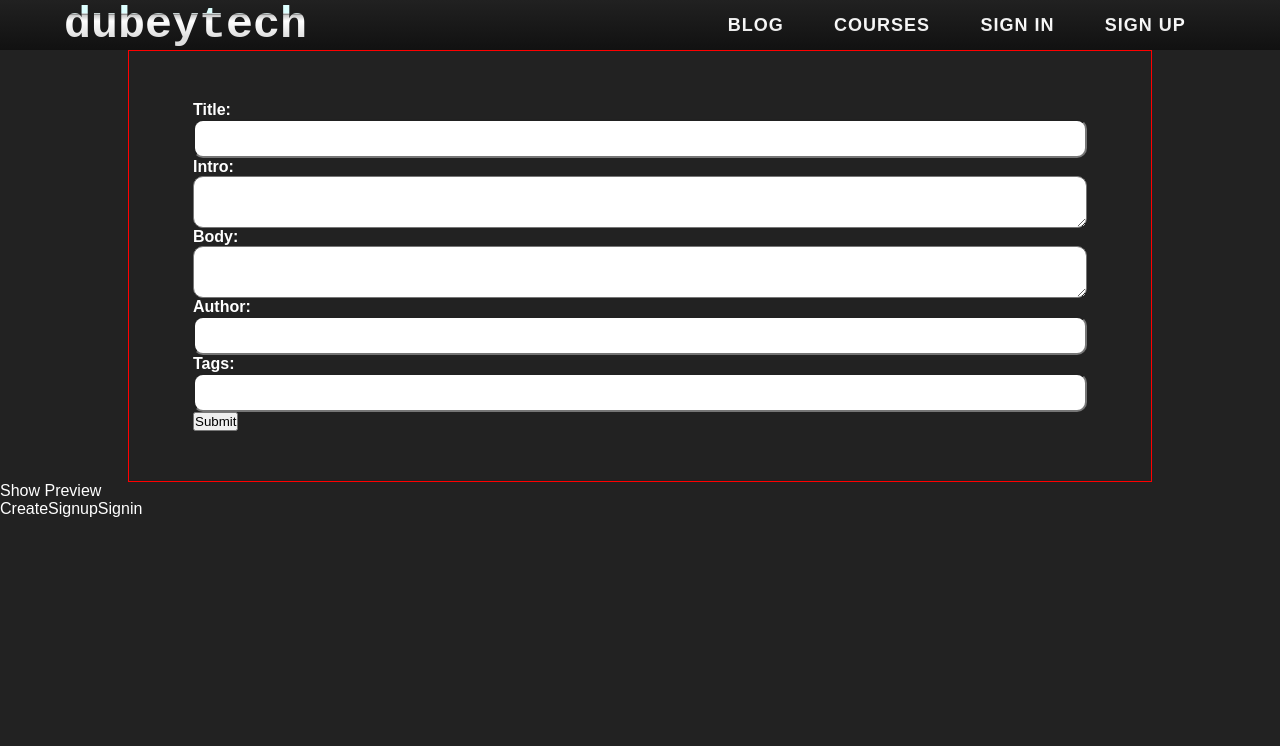
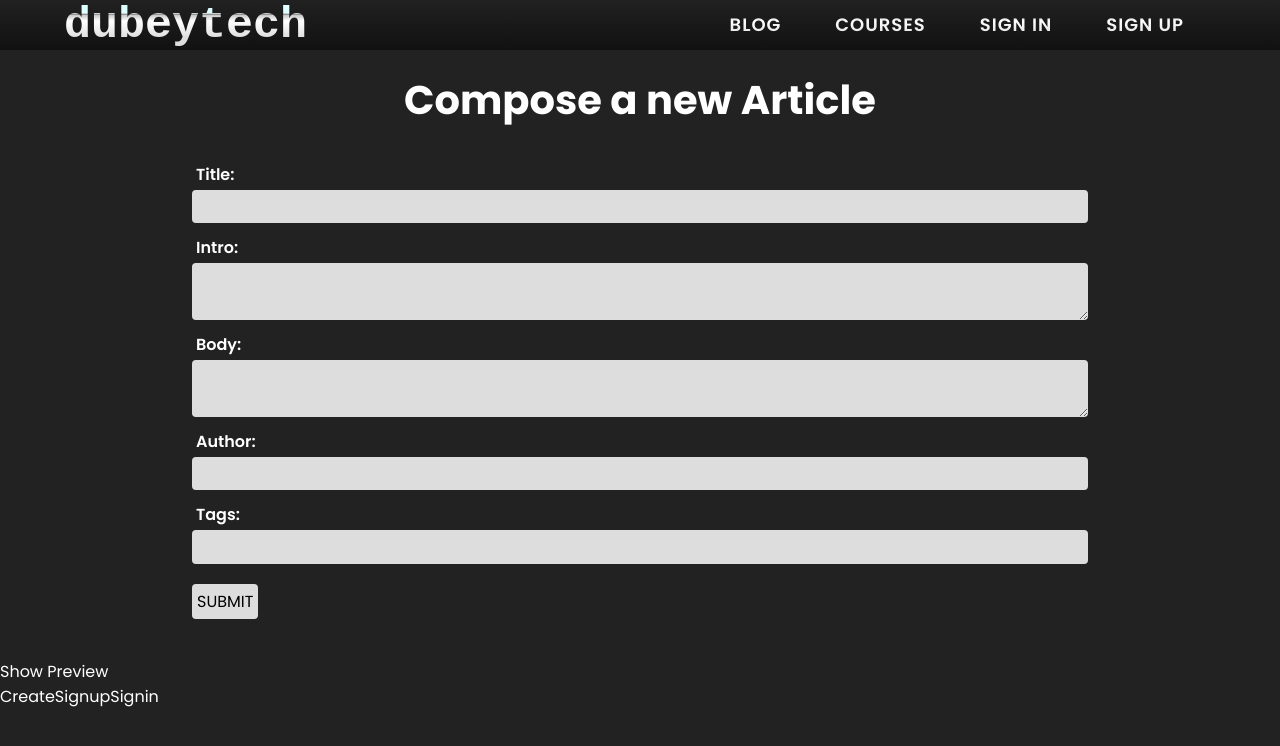
Before and after one commit to dubey-prashant/blog-frontend, a React app: page /create in a window 1280 px wide. Built offline with nearby package versions, Linux system fonts and the light colour scheme; some packages are replaced by stand-ins of ours.

Commit message:
article form field css complete

```diff
--- a/src/components/articles/ArticlesList.js
+++ b/src/components/articles/ArticlesList.js
@@ -8,14 +8,12 @@ const ArticlesList = ({ articles }) => {
           <img src="http://place-puppy.com/500x200" alt={article.title} />
           <div className="content">
             <h2>
-              {/* <a href={`/article/${article._id}`}>{article.title}</a> */}
               <a href={`/article/${article._id}`}>
-                How to center a div in css the easy way?
+                {article.title}
               </a>
             </h2>
             <p className='cc'>{article.author} | {new Date(article.date).toDateString()}</p>
-            {/* <p className='summary'>{article.intro}</p> */}
-            <p className='summary'> Lorem adipisicing elit. Facere, accusantium vero qui neque sequi optio atque laborum eveniet perferendis consequatur vel ratione, dolorem modi velit aliquam et ipsa porro? Pariatur. </p>
+            <p className='summary'>{article.intro}</p>
           </div>
         </div>
       ))
--- a/src/components/articles/CreateArticle.js
+++ b/src/components/articles/CreateArticle.js
@@ -36,6 +36,7 @@ const CreatePost = () => {
   }
   return (
     <>
+      <h2 className="form-title">Compose a new Article</h2>
       <ArticleFormField
         article={article}
         setArticle={setArticle}
--- a/src/components/articles/FullArticle.js
+++ b/src/components/articles/FullArticle.js
@@ -34,11 +34,11 @@ const FullArticle = () => {
   // Function for delete request --end
 
   return (
-    <div className="container">
+    <>
       {isLoading && <Loader />}
       {!isLoading && <>{error && <div className='errorDiv'>{error}</div>}
         {article &&
-          <div className="Article">
+          <article className="FullArticle">
             {/* MetaInfo */}
             <MetaInfo
               title={article.title}
@@ -48,18 +48,16 @@ const FullArticle = () => {
             <h2 className="title">
               {article.title}
             </h2>
-            <div dangerouslySetInnerHTML={{ __html: marked(article.content) }} className="articleBody"></div>
-            <br />
-            <br />
-            <p className="author">
-              Author - {article.author}.
-            </p>
+            <p className='cc'>{article.author} | {new Date(article.date).toDateString()}</p>
+            <div dangerouslySetInnerHTML={{ __html: marked(article.content) }} className="articleBody">
+            </div>
+
             <button><Link to={`/update/${article._id}`}>Update</Link></button>
             <button onClick={handleDelete}>delete</button>
-          </div>
+          </article>
         }</>
       }
-    </div>
+    </>
   )
 }
 
--- a/src/components/articles/UpdateArticle.js
+++ b/src/components/articles/UpdateArticle.js
@@ -60,6 +60,7 @@ const UpdatePost = () => {
   }
   return (
     <>
+      <h2 className="form-title">Update the Article</h2>
       {loadingData && <div>Loading...</div>}
       {error && <div>{error}</div>}
       {(!loadingData && !error) &&
--- a/src/scss/main.scss
+++ b/src/scss/main.scss
@@ -13,7 +13,7 @@ $secondarColor: #fff;
 * {
   margin: 0;
   padding: 0;
-  font-family: sans-serif;
+  font-family: 'Poppins', sans-serif;
   box-sizing: border-box;
 }
 
@@ -48,4 +48,5 @@ a {
 @import "./partials/_HomePage.scss";
 @import "./partials/_ArticleList";
 @import "./partials/ArticleFormField";
+@import "./partials/FullArticle";
 @import "./partials/Auth";
--- a/src/scss/partials/_ArticleFormField.scss
+++ b/src/scss/partials/_ArticleFormField.scss
@@ -1,24 +1,64 @@
+h2.form-title {
+  text-align: center;
+  font-size: 30px;
+  margin: 20px auto 0;
+  // font-family: 'Source Sans Pro', sans-serif;
+  font-weight: 700;
+
+  @include minQ(600px) {
+    font-size: 40px;
+  }
+}
+
 form.ArticleFormField {
   width: 95%;
   margin: auto;
-  border: 1px solid red;
-  padding: 50px 5%;
+  padding: 20px 5%;
 
   label {
     font-size: 16px;
-    font-weight: 800;
-    margin: 10px 0 5px;
+    font-weight: 600;
+    margin: 12px 4px 3px;
+    font-family: 'Poppins', sans-serif;
+    display: block;
   }
 
   input,
   textarea {
     display: block;
     width: 100%;
-    padding: 10px;
-    border-radius: 10px;
+    max-width: 100%;
+    background: #ddd;
+    padding: 5px;
+    border-radius: 4px;
+    border: none;
+    outline: none;
+    font-size: 18px;
+    line-height: 1.3;
+
+    &:focus {
+      outline: none;
+    }
+  }
+
+  button {
+    background: #ddd;
+    margin: 20px 0;
+    padding: 5px;
+    font-size: 16px;
+    text-transform: uppercase;
+    font-weight: 400;
+    cursor: pointer;
+    border: none;
+    border-radius: 4px;
+
+    &:hover {
+      background: #bbb;
+    }
   }
 
   @include minQ(600px) {
     width: 80%;
+    max-width: 80%;
   }
 }
--- a/src/scss/partials/_FullArticle.scss
+++ b/src/scss/partials/_FullArticle.scss
@@ -1,5 +1,17 @@
-.Article {
+.FullArticle {
+  max-width: 1200px;
+  width: 90%;
+  margin: 0 auto;
+  border: 1px solid red;
+
   .title {
     font-size: 30px;
   }
+
+  .cc {
+    color: #ccc;
+    font-size: 13px;
+    padding: 5px 0 6px;
+    font-family: sans-serif;
+  }
 }
```
Also changed, not shown: src/css/main.css.
